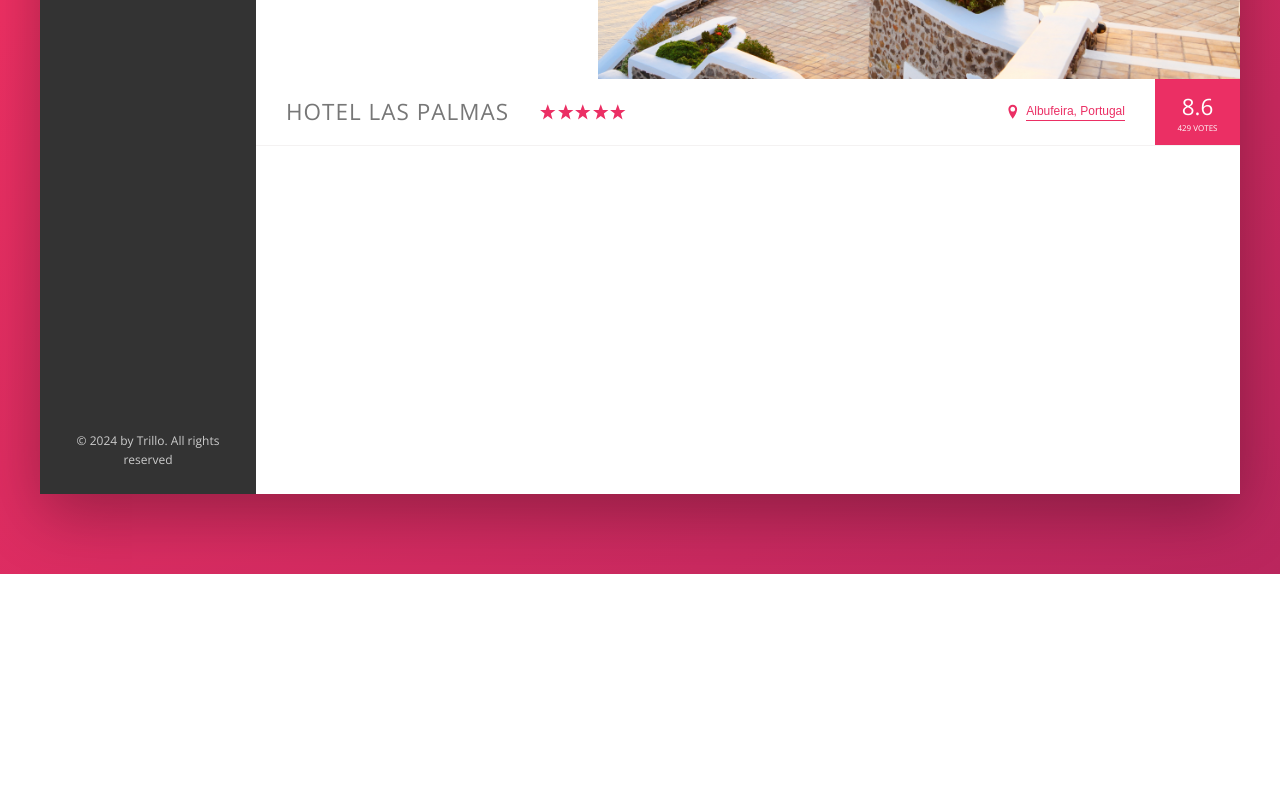
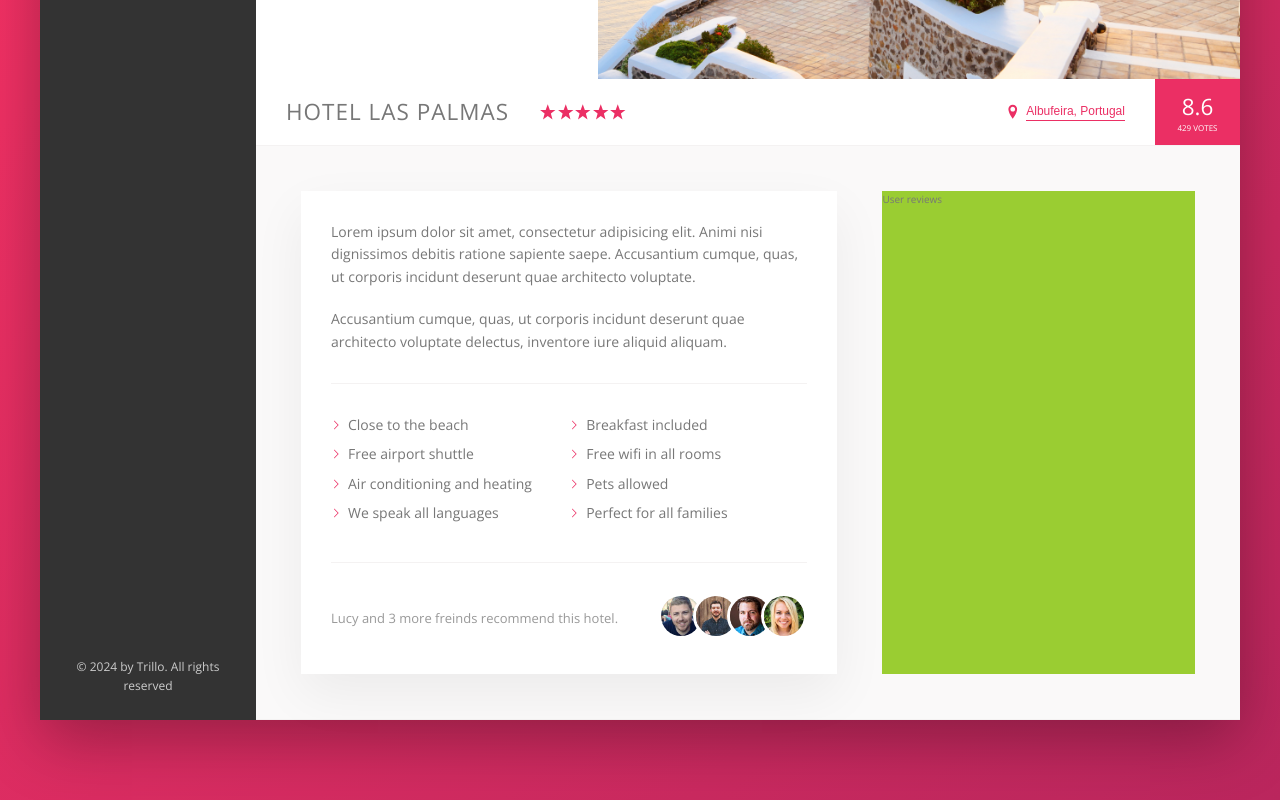
Before and after one commit to Rutvikgg/advance-css-course, a website: page Trillo/index.html in a window 1280 px wide. Shown: the part 456-1256 px from the top of the page. Before the commit the page ends 1030 px from the top, so only its background shows below. Drawn offline with nearby package versions, Linux system fonts and the light colour scheme.

Commit message:
7-03-24 commit

```diff
--- a/Trillo/index.html
+++ b/Trillo/index.html
@@ -142,6 +142,59 @@
               <div class="overview__rating-count">429 votes</div>
             </div>
           </div>
+
+          <div class="detail">
+            <div class="description">
+              <p class="paragraph">
+                Lorem ipsum dolor sit amet, consectetur adipisicing elit. Animi
+                nisi dignissimos debitis ratione sapiente saepe. Accusantium
+                cumque, quas, ut corporis incidunt deserunt quae architecto
+                voluptate.
+              </p>
+              <p class="paragraph">
+                Accusantium cumque, quas, ut corporis incidunt deserunt quae
+                architecto voluptate delectus, inventore iure aliquid aliquam.
+              </p>
+              <ul class="list">
+                <li class="list__item">Close to the beach</li>
+                <li class="list__item">Breakfast included</li>
+                <li class="list__item">Free airport shuttle</li>
+                <li class="list__item">Free wifi in all rooms</li>
+                <li class="list__item">Air conditioning and heating</li>
+                <li class="list__item">Pets allowed</li>
+                <li class="list__item">We speak all languages</li>
+                <li class="list__item">Perfect for all families</li>
+              </ul>
+              <div class="recommend">
+                <p class="recommend__count">
+                  Lucy and 3 more freinds recommend this hotel.
+                </p>
+                <div class="recommend__friends">
+                  <img
+                    src="img/user-3.jpg"
+                    alt="Friend 1"
+                    class="recommend__photo"
+                  />
+                  <img
+                    src="img/user-4.jpg"
+                    alt="Friend 2"
+                    class="recommend__photo"
+                  />
+                  <img
+                    src="img/user-5.jpg"
+                    alt="Friend 3"
+                    class="recommend__photo"
+                  />
+                  <img
+                    src="img/user-6.jpg"
+                    alt="Friend 4"
+                    class="recommend__photo"
+                  />
+                </div>
+              </div>
+            </div>
+            <div class="user-reviews">User reviews</div>
+          </div>
         </main>
       </div>
     </div>
--- a/Trillo/sass/_base.scss
+++ b/Trillo/sass/_base.scss
@@ -14,6 +14,9 @@
   --color-grey-dark-3: #999;
 
   --shadow-dark: 0 2rem 6rem rgba(0, 0, 0, .3);
+  --shadow-light: 0 2rem 5rem rgba(0,0,0,.06);
+
+  --line: 1px solid var(--color-grey-light-2);
 }
 
 * {
--- a/Trillo/sass/_components.scss
+++ b/Trillo/sass/_components.scss
@@ -200,7 +200,7 @@
 .overview {
   display: flex;
   align-items: center;
-  border-bottom: 1px solid var(--color-grey-light-2);
+  border-bottom: var(--line);
 
   &__heading {
     font-size: 2.25rem;
@@ -297,3 +297,71 @@
     box-shadow: none;
   }
 }
+
+/////////////////////////////////////////////////////////////////////////////////////
+// PARAGRAPH
+.paragraph:not(:last-of-type) {
+  margin-bottom: 2rem;
+}
+
+/////////////////////////////////////////////////////////////////////////////////////
+// LIST
+.list {
+  list-style: none;
+  margin: 3rem 0;
+  padding: 3rem 0;
+  border-top: var(--line);
+  border-bottom: var(--line);
+
+  display: flex;
+  flex-wrap: wrap;
+
+  &__item {
+    flex: 0 0 50%;
+    margin-bottom: .7rem;
+  }
+
+  &__item::before {
+    content: "";
+    display: inline-block;
+    height: 1rem;
+    width: 1rem;
+    margin-right: .7rem;
+
+    // Older browsers
+    // background-image: url(../img/chevron-thin-right.svg);
+    // background-size: cover;
+
+    // Newer Browsers -masks
+    background-color: var(--color-primary);
+    mask-image: url(../img/chevron-thin-right.svg);
+    mask-size: cover;
+
+  }
+}
+
+
+/////////////////////////////////////////////////////////////////////////////////////
+// RECOMMEND
+.recommend {
+  font-size: 1.3rem;
+  color: var(--color-grey-dark-3);
+  display: flex;
+  align-items: center;
+
+  &__count {
+    margin-right: auto;
+  }
+
+  &__photo {
+    box-sizing: content-box;
+    height: 4rem;
+    width: 4rem;
+    border-radius: 50%;
+    border: 3px solid #fff;
+
+    &:not(:last-child) {
+      margin-right: -1.5rem;
+    }
+  }
+}
--- a/Trillo/sass/_layout.scss
+++ b/Trillo/sass/_layout.scss
@@ -11,7 +11,7 @@
   font-size: 1.4rem;
   height: 7rem;
   background-color: #fff;
-  border-bottom: 1px solid var(--color-grey-light-2);
+  border-bottom: var(--line);
 
   display: flex;
   justify-content: space-between;
@@ -37,3 +37,25 @@
 
   min-height: 80rem;
 }
+
+.detail {
+  display: flex;
+  padding: 4.5rem;
+  background-color: var(--color-grey-light-1);
+  border-bottom: var(--line);
+}
+
+.description {
+  font-size: 1.4rem;
+  flex: 0 0 60%;
+  margin-right: 4.5rem;
+  background-color: #fff;
+  box-shadow: var(--shadow-light);
+  padding: 3rem;
+}
+
+.user-reviews {
+  flex: 1;
+
+  background-color: yellowgreen;
+}
```
Also changed, not shown: Trillo/css/style.css.
